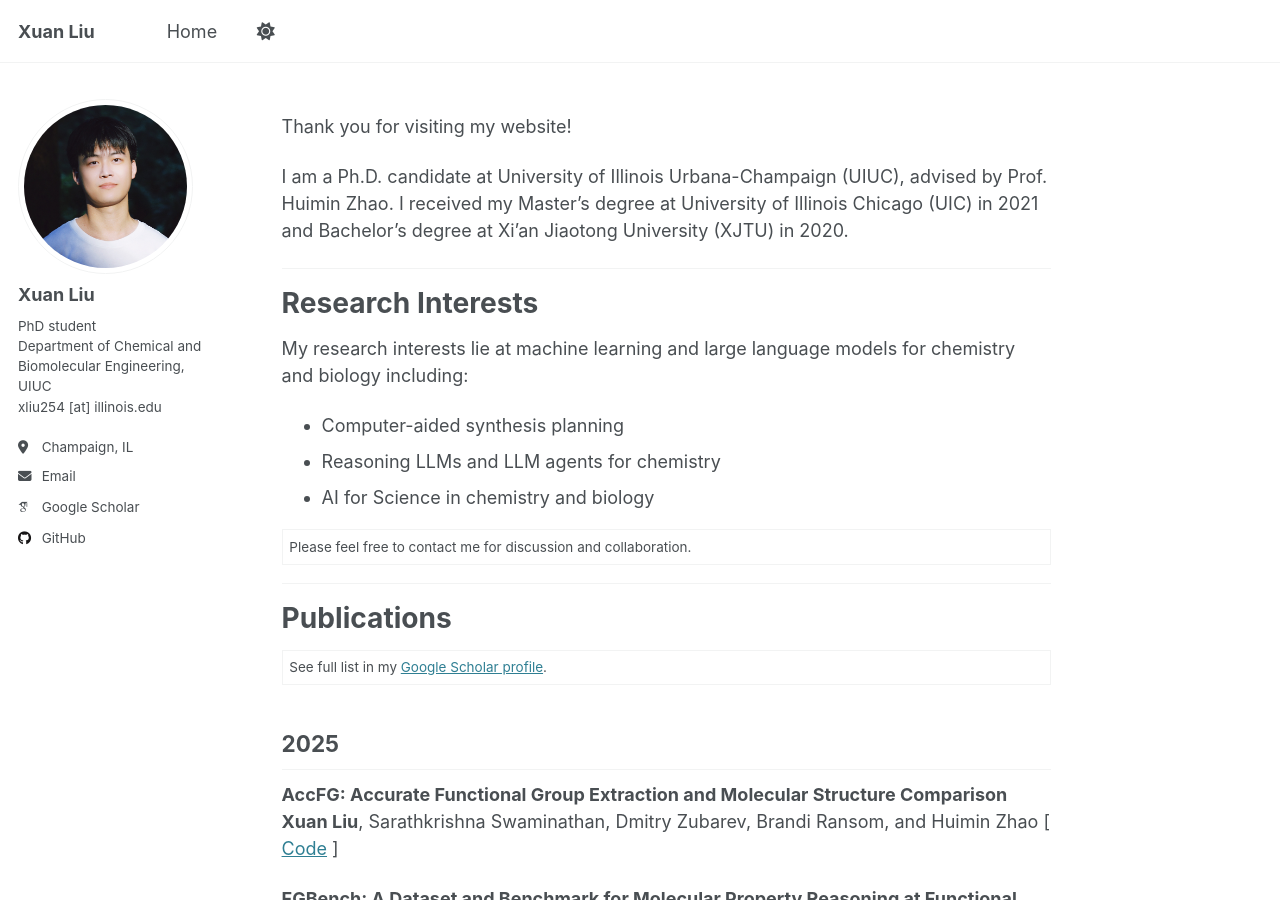
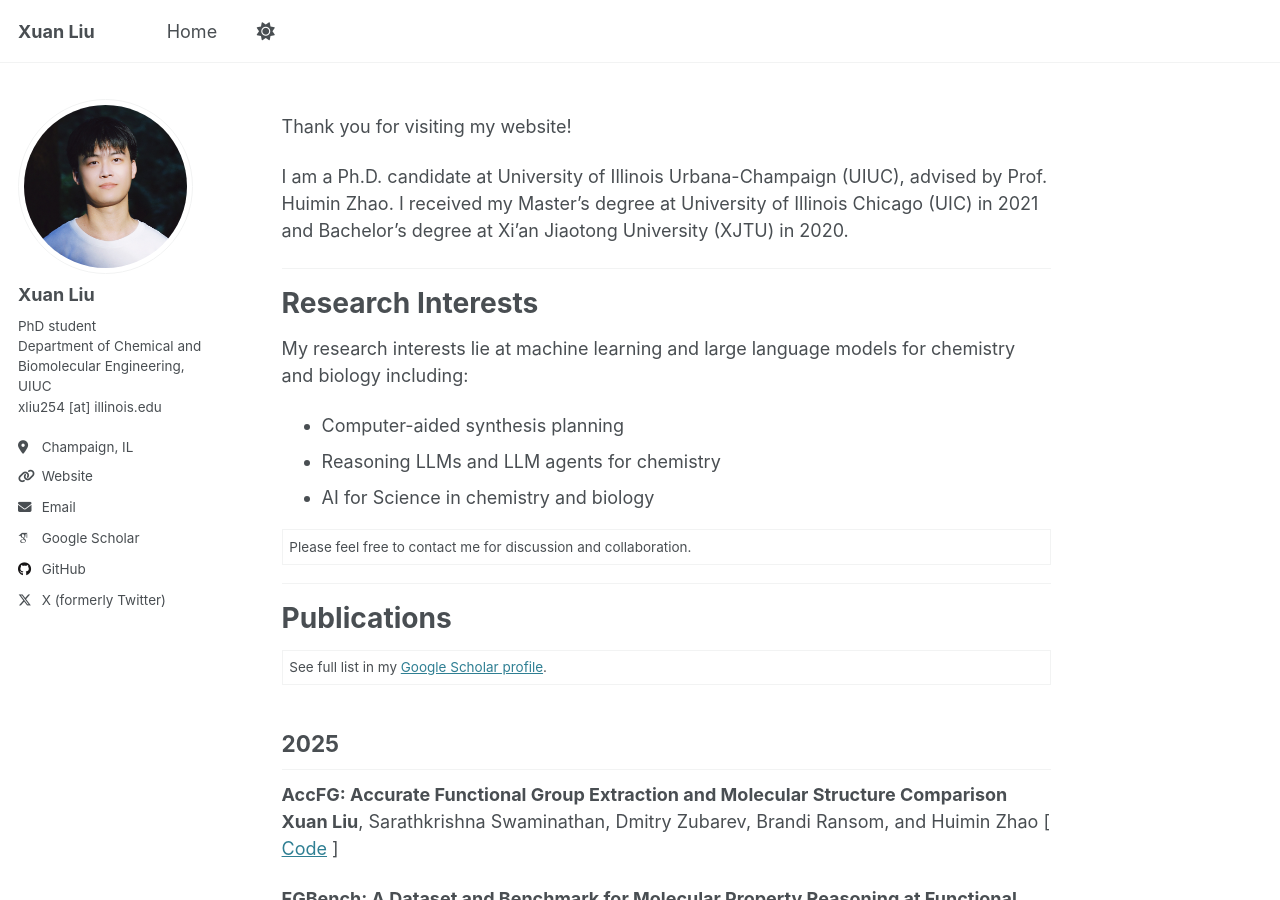
Before and after one commit to xuanliugit/xuanliugit.github.io, a Jekyll site: the page built from _pages/about.md, in a window 1280 px wide and 900 px high. Built offline with Jekyll 4.4.1, drawn with Linux system fonts in a browser that asks for light colours; some web fonts are replaced; part of the change alters nothing that is shown.

Commit message:
update author social media links and website URI in configuration

```diff
--- a/_config.yml
+++ b/_config.yml
@@ -28,7 +28,7 @@ author:
   bio              : "PhD student<br>Department of Chemical and Biomolecular Engineering, UIUC<br>xliu254 [at] illinois.edu"
   location         : "Champaign, IL"
   employer         : #""
-  uri              : # URL
+  uri              : "https://xuanliugit.github.io/"
   email            : "xliu254@illinois.edu"
 
   # Academic websites
@@ -67,7 +67,7 @@ author:
   steam            : # Username
   telegram         : # URL
   tumblr           : # Username
-  twitter          : # Username for X / Twitter
+  twitter          : "xuanlllme"
   vine             : # Username
   weibo            : # Username
   wikipedia        : # Username
@@ -131,7 +131,7 @@ yandex_site_verification :
 
 # Social Sharing
 twitter:
-  username               : "xuanlllme"
+  username               :
 facebook:
   username               :
   app_id                 :
```
